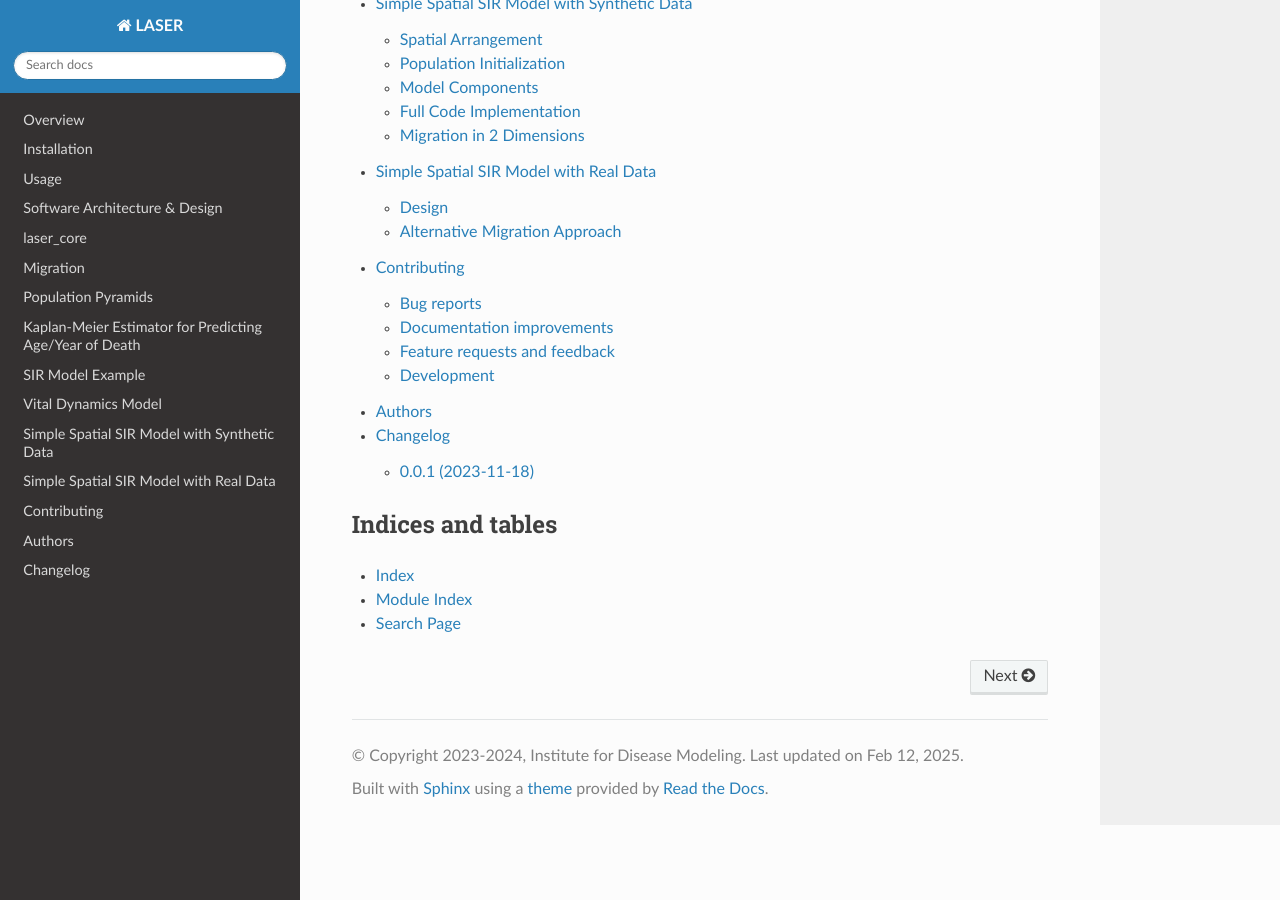
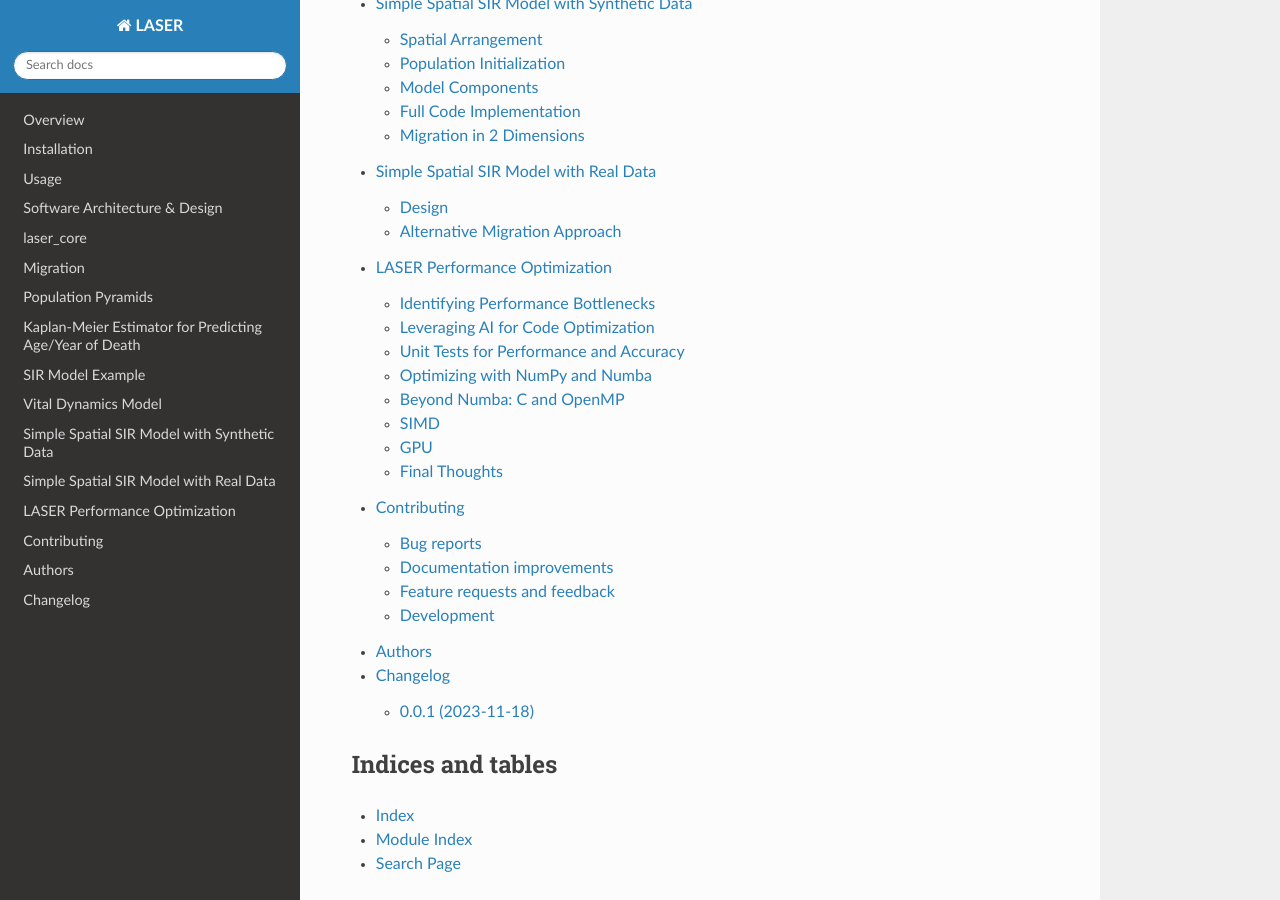
Before and after one commit to InstituteforDiseaseModeling/laser, a Sphinx documentation site: the page built from docs/index.rst, in a window 1280 px wide and 900 px high, scrolled down 1464 px. Built offline with Sphinx 7.4.7 and the Read the Docs theme 3.1.0, drawn with Linux system fonts in a browser that asks for light colours; part of the change alters nothing that is shown.

Commit message:
Added performance section to docs.

```diff
--- a/docs/index.rst
+++ b/docs/index.rst
@@ -16,6 +16,7 @@ Contents
    example
    vdexample
    spatialexample
+   performance
    contributing
    authors
    changelog
--- /dev/null
+++ b/docs/performance.rst
@@ -0,0 +1,139 @@
+===============================
+LASER Performance Optimization
+===============================
+
+It's fairly easy to generate working LASER model code that uses NumPy and performs well for populations of 100,000 agents. We expect LASER code to perform efficiently for up to **200,000,000 agents**. The challenge is how to get there.
+
+Identifying Performance Bottlenecks
+-----------------------------------
+
+Typically, we do **not** recommend running the code through a profiler—at least not initially. Instead, we take advantage of **LASER's highly modular structure** and **AI-driven optimization**.
+
+The first step is to **add simple timing code** that tracks the total time spent in each component over a realistic simulation. Then, **plot a pie chart** at the end to visualize where the most time is spent. A simple way to track execution time is using the ``time`` package. Example code:
+
+.. code-block:: text
+
+    def run(self):
+        self.component_times = {component.__class__.__name__: 0 for component in self.components}
+        self.component_times["reporting"] = 0
+        for tick in tqdm(range(self.pars.timesteps)):
+            for component in self.components:
+                start_time = time.time()  # Start timing for the component
+                component.step()
+                end_time = time.time()  # End timing for the component
+
+                # Accumulate the time taken for this component
+                elapsed_time = end_time - start_time
+                component_name = component.__class__.__name__
+
+This often reveals **the top 1 to 3 performance bottlenecks**. Focus first on the biggest offender—it provides the most opportunity for speedup. Often, the largest bottleneck is **not** what you might instinctively expect. Avoid optimizing a component only to find out it contributes just **5% of the total runtime**. Also, make sure that your reporting code is being measured and reported, ideally in its own 'bucket'. This may be easier or harder depending on how you are doing reporting. Since reporting usually involves counting over the entire population, it usually shows up as a hotspot sooner or later. Fortunately, it's usually fairly easy to speed up. Or even eliminate.
+
+Leveraging AI for Code Optimization
+-----------------------------------
+
+Once you've identified the **slowest component**, the easiest way to improve performance is by using **ChatGPT**. Try prompting with:
+
+.. code-block:: text
+
+   "This code is way too slow. How can we speed it up? The arrays are all about 1e6 or 1e7 in size."
+
+If your code consists mainly of **for-loops** without much **NumPy**, you can add:
+
+.. code-block:: text
+
+   "Is there anything we can vectorize better with NumPy?"
+
+This approach can often **transform a naive implementation into a highly optimized one**.
+
+Unit Tests for Performance and Accuracy
+---------------------------------------
+
+Instead of testing performance within the full simulation, consider building **unit tests**. This ensures **correctness** while optimizing for **speed**.
+
+- Use AI to generate **unit tests** that validate output against a known correct (but slower) version.
+- Include **performance benchmarks** in the tests.
+- Ensure **large array sizes** (e.g., **1 million+ elements**) to get meaningful speed comparisons.
+
+Optimizing with NumPy and Numba
+-------------------------------
+
+After achieving good performance with **NumPy**, consider trying **Numba** for further improvements.
+
+Even if you're new to Numba, **ChatGPT** can generate optimized solutions easily. Keep in mind:
+
+- **Numba moves back to for-loops** (unlike NumPy, which prefers vectorization).
+- GPT's first solution may use ``range`` instead of ``prange``. Prompt it with:
+
+  .. code-block:: text
+
+     "Can we parallelize this with prange?"
+
+- If your code involves **common counters**, **atomic operations** may become a bottleneck.
+  Ask GPT about:
+
+  .. code-block:: text
+
+     "Can we use thread-local storage to avoid atomic operations?"
+
+- **Numba may be slower than NumPy for small arrays** (e.g., thousands or tens of thousands of elements). Test with **at least 1 million elements**.
+
+Further Tricks
+^^^^^^^^^^^^^^
+
+- Don't duplicate: Sometimes reporting will duplicate transmission code and need to be combined.
+- Never append. There may be cases where you are collecting information as it happens without knowing ahead of time how many rows/entries/elements you'll need. This is easy in Python using list appending, for example, but that's a performance killer. Really try to find a way to figure out ahead of time how many entries there will be, and then allocate memory for that, and insert into the existing row.
+- Some components have long time-scales, like mortality. By default you are probably going to end up do most component steps every timestep. You can probably get away with doing mortality updates, for example, far less often. You can experiement with weekly, fortnightly or monthly updates, depending on the timescale of the component you're optimizing. Just be sure to move everything forward by a week if you're only doing the update every week. And expect "blocky" plots. Note that there are fancier solutions like 'strided sharding' (details omitted).
+
+When **prompting AI**, use **questions rather than directives**. Example:
+
+.. code-block:: text
+
+   "Do you think it might be better to...?"
+
+This prevents oversteering the AI into suboptimal solutions.
+
+Beyond Numba: C and OpenMP
+--------------------------
+
+If the best **Numba** solution still isn't fast enough, consider **compiled C**.
+
+- Use **ctypes** to call C functions from Python.
+- Mention **"use OpenMP"** in AI prompts if parallelization is possible.
+- Ask:
+
+  .. code-block:: text
+
+     "Can you generate an OpenMP solution with the best pragmas?"
+
+- The more CPU cores available, the **greater the potential speedup**. That said, it's usually a case of diminishing returns as one goes from 8 cores to 16 and to 32. Our research shows that often you're better off running 4 sims across 8 cores each than running 1 sim on all 32 cores available. Also be aware that with both Numba and OpenMP, you can constrain the number of cores used to less than the number available but setting the appropriate environment variable.
+
+Advanced Hardware-Dependent Performance Improvements
+^^^^^^^^^^^^^^^^^^^^^^^^^^^^^^^^^^^^^^^^^^^^^^^^^^^^
+
+Beyond compiled C extensions using OpenMP for parallelization across CPU cores, even greater performance gains can be achieved by leveraging hardware-specific optimizations.
+
+SIMD
+----
+
+Modern CPUs include low-level **Single Instruction, Multiple Data (SIMD)** instruction sets that enable direct access to vectorized operations. While compilers attempt to generate optimal SIMD instructions automatically, they are not always perfect.
+
+In theory, writing SIMD code manually can lead to significant performance gains, but this requires deep, architecture-specific knowledge. Fortunately, AI-assisted development tools can help generate such code. However, in practice, achieving meaningful speedups for complex use cases remains challenging. Additionally, since SIMD instruction sets vary by hardware, code optimized for a development machine may not work on a different target machine. Consult a developer to determine applicability for your use case.
+
+GPU
+---
+
+GPUs can provide massive speedups when used effectively, but several challenges must be considered:
+
+- GPU hardware must be available on the target machine.
+- GPU-specific code needs to be written, often using CUDA (for NVIDIA GPUs) or other frameworks like OpenCL or ROCm.
+- The overhead of transferring data between CPU and GPU memory can negate performance benefits unless the system has unified memory.
+
+We continue to explore GPU acceleration for LASER, particularly for cases where computational workloads justify the overhead of GPU execution.
+
+
+Final Thoughts
+--------------
+
+In some cases, an algorithm may be **inherently sequential**, meaning **parallelization won’t help**. Be mindful that AI might not always indicate when you're **hitting a fundamental limitation**.
+
+By following this process—**profiling via timing, leveraging AI, and incrementally optimizing with NumPy, Numba, and C**—you can take LASER models from **functional** to **high-performance** at massive scales.
```
